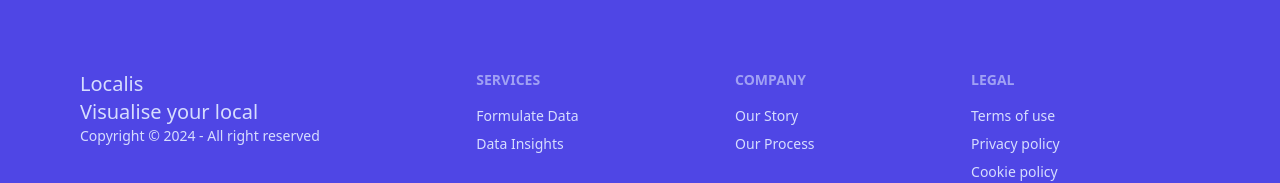
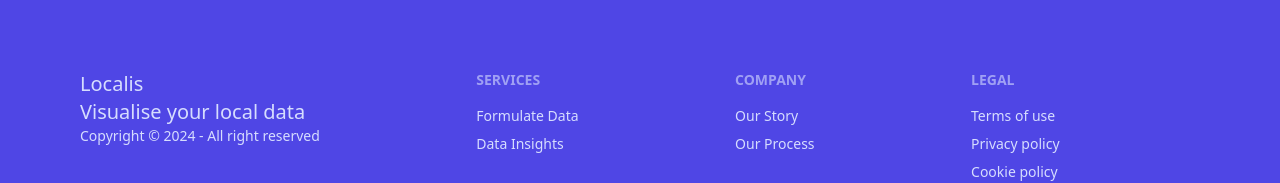
Before and after one commit to campbellm92/data-visualisation-capstone, a React (Vite) app in the folder client/: page / in a window 1280 px wide. Shown: the part 1918-2101 px from the top of the page. Built offline with nearby package versions, Linux system fonts and the light colour scheme.

Commit message:
Footer text fixed

```diff
--- a/client/src/components/layout/Footer.jsx
+++ b/client/src/components/layout/Footer.jsx
@@ -7,7 +7,7 @@ export default function Footer() {
             <span className="text-xl">
               Localis
               <br />
-              Visualise your local
+              Visualise your local data
             </span>
             <br />
             <span>
```
